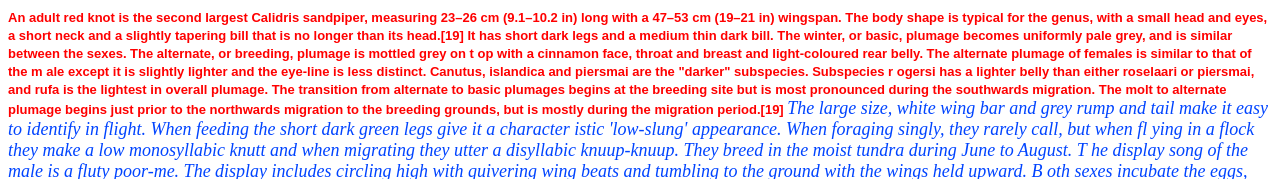
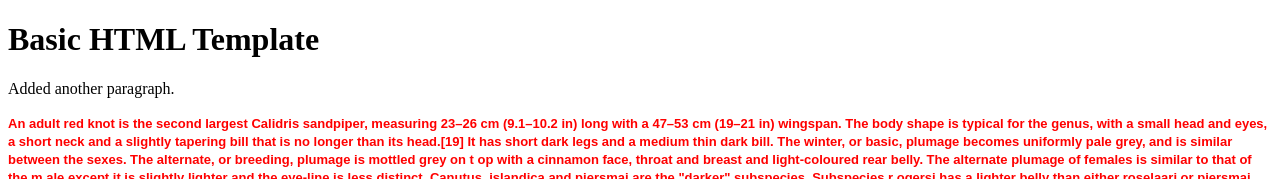
Before and after one commit to ramvilsil/html-css, a plain HTML site: page Basic_HTML_and_JavaScript_1/Basic_HTML_1.html in a window 1280 px wide. Shown: the top 179 px of the page. Drawn offline with Linux system fonts and the light colour scheme.

Commit message:
Added another paragraph.

```diff
--- a/Basic_HTML_and_JavaScript_1/Basic_HTML_1.html
+++ b/Basic_HTML_and_JavaScript_1/Basic_HTML_1.html
@@ -5,6 +5,9 @@
     <meta charset="utf-8" />
     <title></title>
 </head>
+<h1>Basic HTML Template</h1>
+<p>Added another paragraph.</p>
+
 <body>
     <font color="red" size="2" face="Arial">
         <b>
```
